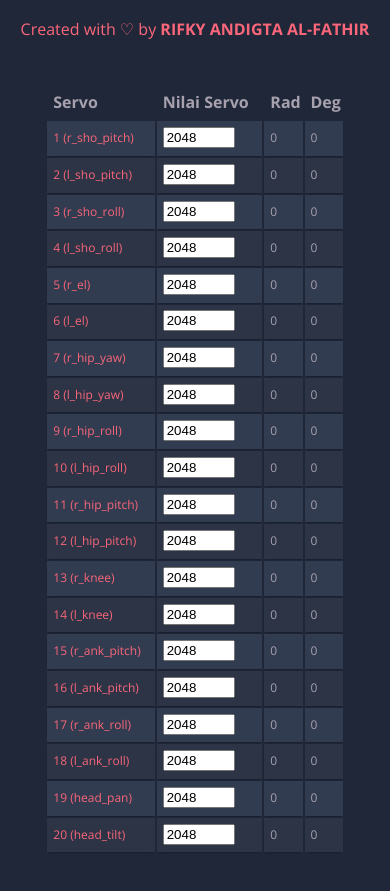
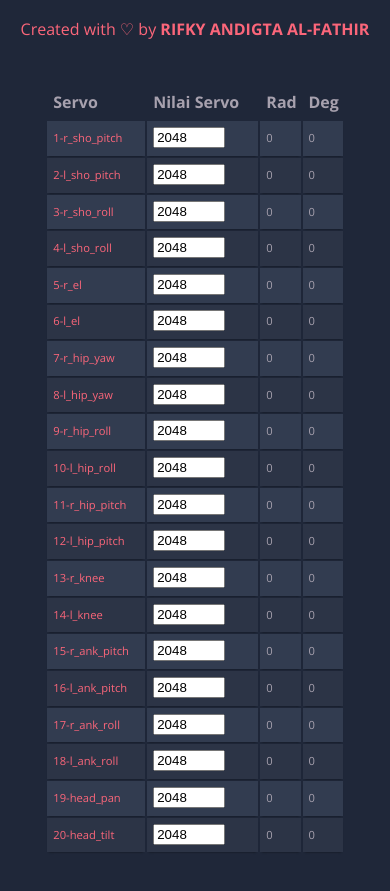
Before and after one commit to aadhumanoid/initpose, a plain HTML site: page index.html in a window 390 px wide. Shown: the part 91-982 px from the top of the page. Drawn offline with nearby package versions, Linux system fonts and the light colour scheme.

Commit message:
responsiv

```diff
--- a/index.html
+++ b/index.html
@@ -21,121 +21,121 @@
         <tbody>
           <!-- Baris untuk setiap servo -->
           <tr>
-            <td>1 (r_sho_pitch)</td>
+            <td>1-r_sho_pitch</td>
             <td><input type="number" min="0" max="4095" value="2048" onchange="convert(this)" /></td>
             <td class="rad">0</td>
             <td class="deg">0</td>
           </tr>
           <tr>
-            <td>2 (l_sho_pitch)</td>
+            <td>2-l_sho_pitch</td>
             <td><input type="number" min="0" max="4095" value="2048" onchange="convert(this)" /></td>
             <td class="rad">0</td>
             <td class="deg">0</td>
           </tr>
           <tr>
-            <td>3 (r_sho_roll)</td>
+            <td>3-r_sho_roll</td>
             <td><input type="number" min="0" max="4095" value="2048" onchange="convert(this)" /></td>
             <td class="rad">0</td>
             <td class="deg">0</td>
           </tr>
           <tr>
-            <td>4 (l_sho_roll)</td>
+            <td>4-l_sho_roll</td>
             <td><input type="number" min="0" max="4095" value="2048" onchange="convert(this)" /></td>
             <td class="rad">0</td>
             <td class="deg">0</td>
           </tr>
           <tr>
-            <td>5 (r_el)</td>
+            <td>5-r_el</td>
             <td><input type="number" min="0" max="4095" value="2048" onchange="convert(this)" /></td>
             <td class="rad">0</td>
             <td class="deg">0</td>
           </tr>
           <tr>
-            <td>6 (l_el)</td>
+            <td>6-l_el</td>
             <td><input type="number" min="0" max="4095" value="2048" onchange="convert(this)" /></td>
             <td class="rad">0</td>
             <td class="deg">0</td>
           </tr>
           <tr>
-            <td>7 (r_hip_yaw)</td>
+            <td>7-r_hip_yaw</td>
             <td><input type="number" min="0" max="4095" value="2048" onchange="convert(this)" /></td>
             <td class="rad">0</td>
             <td class="deg">0</td>
           </tr>
           <tr>
-            <td>8 (l_hip_yaw)</td>
+            <td>8-l_hip_yaw</td>
             <td><input type="number" min="0" max="4095" value="2048" onchange="convert(this)" /></td>
             <td class="rad">0</td>
             <td class="deg">0</td>
           </tr>
           <tr>
-            <td>9 (r_hip_roll)</td>
+            <td>9-r_hip_roll</td>
             <td><input type="number" min="0" max="4095" value="2048" onchange="convert(this)" /></td>
             <td class="rad">0</td>
             <td class="deg">0</td>
           </tr>
           <tr>
-            <td>10 (l_hip_roll)</td>
+            <td>10-l_hip_roll</td>
             <td><input type="number" min="0" max="4095" value="2048" onchange="convert(this)" /></td>
             <td class="rad">0</td>
             <td class="deg">0</td>
           </tr>
           <tr>
-            <td>11 (r_hip_pitch)</td>
+            <td>11-r_hip_pitch</td>
             <td><input type="number" min="0" max="4095" value="2048" onchange="convert(this)" /></td>
             <td class="rad">0</td>
             <td class="deg">0</td>
           </tr>
           <tr>
-            <td>12 (l_hip_pitch)</td>
+            <td>12-l_hip_pitch</td>
             <td><input type="number" min="0" max="4095" value="2048" onchange="convert(this)" /></td>
             <td class="rad">0</td>
             <td class="deg">0</td>
           </tr>
           <tr>
-            <td>13 (r_knee)</td>
+            <td>13-r_knee</td>
             <td><input type="number" min="0" max="4095" value="2048" onchange="convert(this)" /></td>
             <td class="rad">0</td>
             <td class="deg">0</td>
           </tr>
           <tr>
-            <td>14 (l_knee)</td>
+            <td>14-l_knee</td>
             <td><input type="number" min="0" max="4095" value="2048" onchange="convert(this)" /></td>
             <td class="rad">0</td>
             <td class="deg">0</td>
           </tr>
           <tr>
-            <td>15 (r_ank_pitch)</td>
+            <td>15-r_ank_pitch</td>
             <td><input type="number" min="0" max="4095" value="2048" onchange="convert(this)" /></td>
             <td class="rad">0</td>
             <td class="deg">0</td>
           </tr>
           <tr>
-            <td>16 (l_ank_pitch)</td>
+            <td>16-l_ank_pitch</td>
             <td><input type="number" min="0" max="4095" value="2048" onchange="convert(this)" /></td>
             <td class="rad">0</td>
             <td class="deg">0</td>
           </tr>
           <tr>
-            <td>17 (r_ank_roll)</td>
+            <td>17-r_ank_roll</td>
             <td><input type="number" min="0" max="4095" value="2048" onchange="convert(this)" /></td>
             <td class="rad">0</td>
             <td class="deg">0</td>
           </tr>
           <tr>
-            <td>18 (l_ank_roll)</td>
+            <td>18-l_ank_roll</td>
             <td><input type="number" min="0" max="4095" value="2048" onchange="convert(this)" /></td>
             <td class="rad">0</td>
             <td class="deg">0</td>
           </tr>
           <tr>
-            <td>19 (head_pan)</td>
+            <td>19-head_pan</td>
             <td><input type="number" min="0" max="4095" value="2048" onchange="convert(this)" /></td>
             <td class="rad">0</td>
             <td class="deg">0</td>
           </tr>
           <tr>
-            <td>20 (head_tilt)</td>
+            <td>20-head_tilt</td>
             <td><input type="number" min="0" max="4095" value="2048" onchange="convert(this)" /></td>
             <td class="rad">0</td>
             <td class="deg">0</td>
--- a/styles.css
+++ b/styles.css
@@ -114,7 +114,7 @@ h2 a {
 @media (max-width: 800px) {
   .container td {
     font-weight: normal;
-    font-size: 0.75em;
+    font-size: 0.7em;
     -webkit-box-shadow: 0 2px 2px -2px #0e1119;
     -moz-box-shadow: 0 2px 2px -2px #0e1119;
     box-shadow: 0 2px 2px -2px #0e1119;
```
